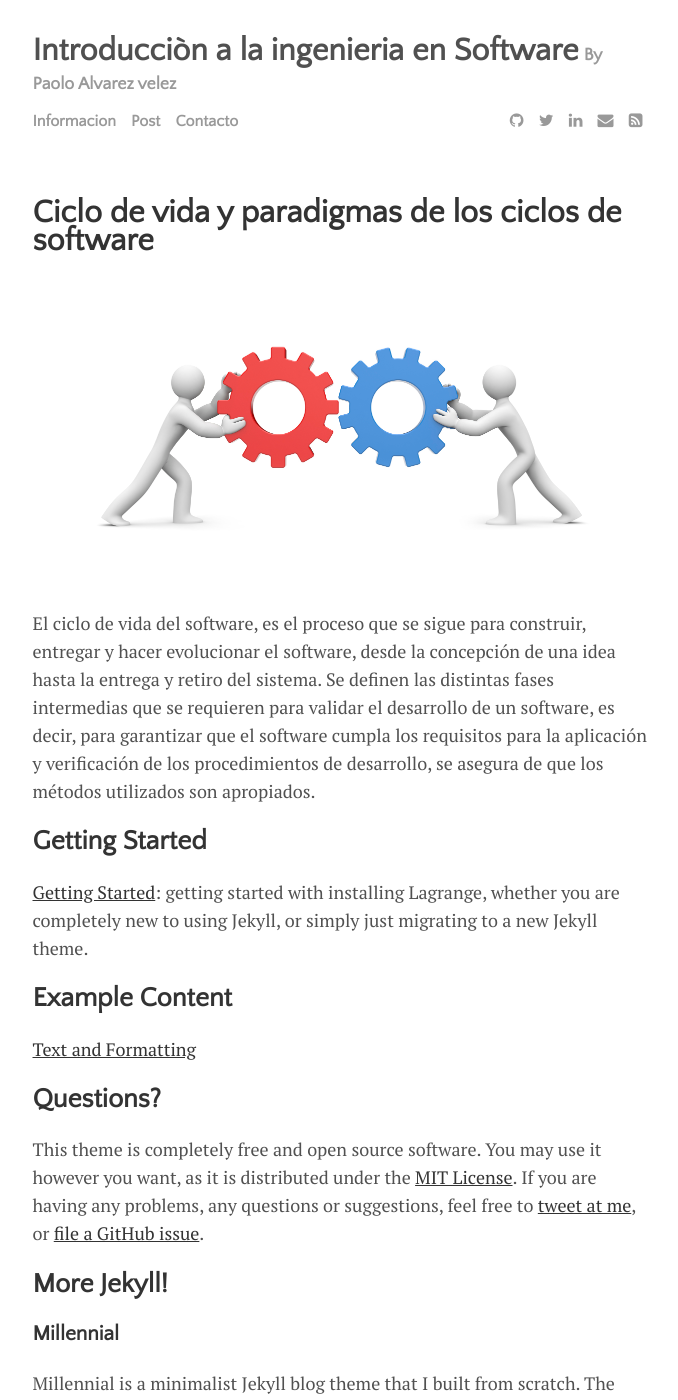
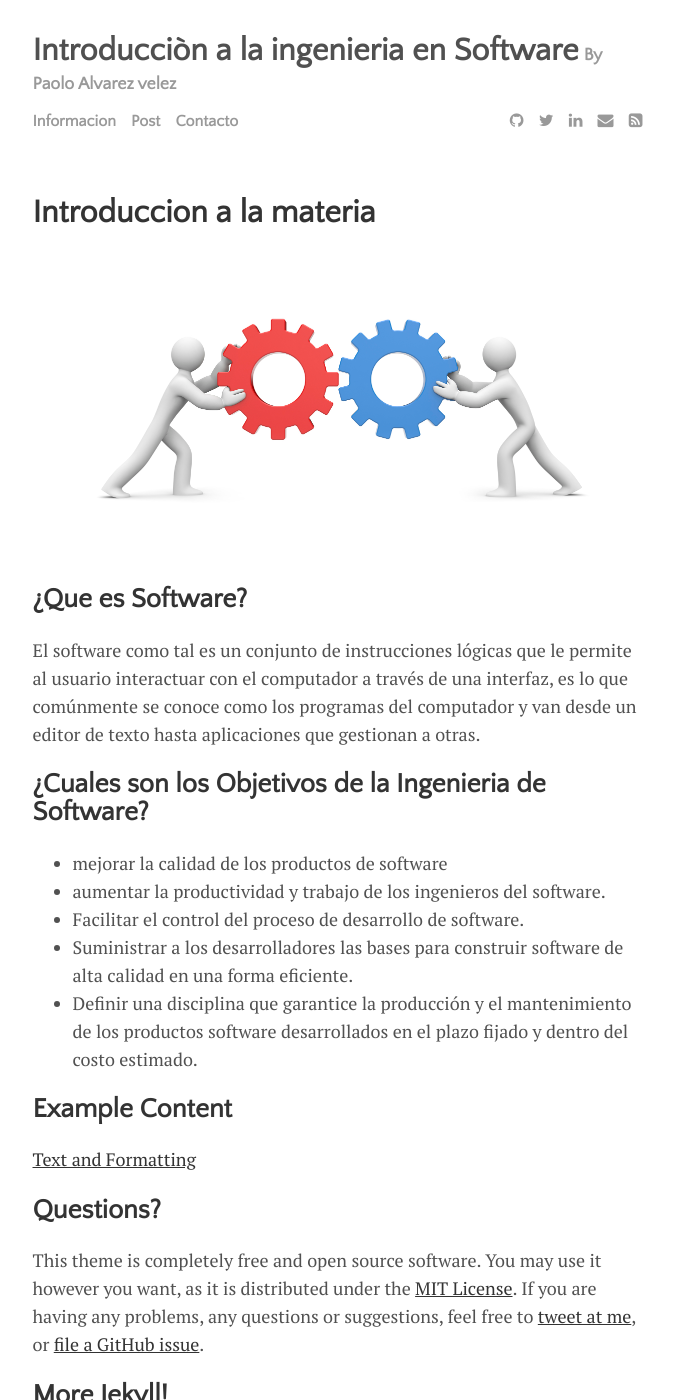
Before and after one commit to Paolo19010/Miblog, a Jekyll site: the page built from _posts/2016-01-01-welcome-to-lagrange.md, in a window 1280 px wide and 1400 px high. Shown: the whole window, without its empty margins (300-978 px from the left). Built offline with Jekyll 4.4.1, drawn with Linux system fonts in a browser that asks for light colours.

Commit message:
mod1
mod1

```diff
--- a/_posts/2016-01-01-welcome-to-lagrange.md
+++ b/_posts/2016-01-01-welcome-to-lagrange.md
@@ -1,17 +1,22 @@
 ---
 layout: post
-title: "Ciclo de vida y paradigmas de los ciclos de software"
+title: "Introduccion a la materia"
 author: "Paolo.A"
 categories: journal
 tags: [documentation,sample]
 image: ciclo1.jpg
 ---
+## ¿Que es Software?
 
-El ciclo de vida del software, es el proceso que se sigue para construir, entregar y hacer evolucionar el software, desde la concepción de una idea hasta la entrega y retiro del sistema. Se definen las distintas fases intermedias que se requieren para validar el desarrollo de un software, es decir, para garantizar que el software cumpla los requisitos para la aplicación y verificación de los procedimientos de desarrollo, se asegura de que los métodos utilizados son apropiados.
+El software como tal es un conjunto de instrucciones lógicas que le permite al usuario interactuar con el computador a través de una interfaz, es lo que comúnmente se conoce como los programas del computador y van desde un editor de texto hasta aplicaciones que gestionan a otras.
 
-## Getting Started
+## ¿Cuales son los Objetivos de la Ingenieria de Software?
 
-[Getting Started]({{ site.github.url }}{% post_url 2015-10-10-getting-started %}): getting started with installing Lagrange, whether you are completely new to using Jekyll, or simply just migrating to a new Jekyll theme.
+* mejorar la calidad de los productos de software
+* aumentar la productividad y trabajo de los ingenieros del software.
+* Facilitar el control del proceso de desarrollo de software.
+* Suministrar a los desarrolladores las bases para construir software de alta calidad en una forma eficiente.
+* Definir una disciplina que garantice la producción y el mantenimiento de los productos software           desarrollados en el plazo fijado y dentro del costo estimado.
 
 ## Example Content
 
```
